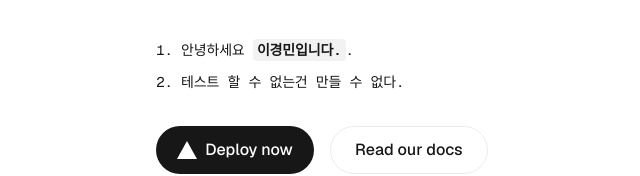
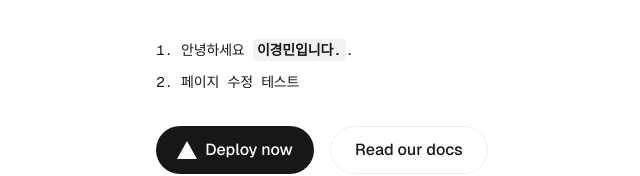
Before and after one commit to rudals2334/first-deploy, a Next.js app: page / in a window 1280 px wide. Shown: the part 400-576 px from the top of the page, without its empty margins (318-958 px from the left). Built offline with nearby package versions, Linux system fonts and the light colour scheme.

Commit message:
page update

```diff
--- a/app/page.tsx
+++ b/app/page.tsx
@@ -21,7 +21,7 @@ export default function Home() {
             .
           </li>
           <li className="tracking-[-.01em]">
-            테스트 할 수 없는건 만들 수 없다.
+            페이지 수정 테스트
           </li>
         </ol>
 
```
